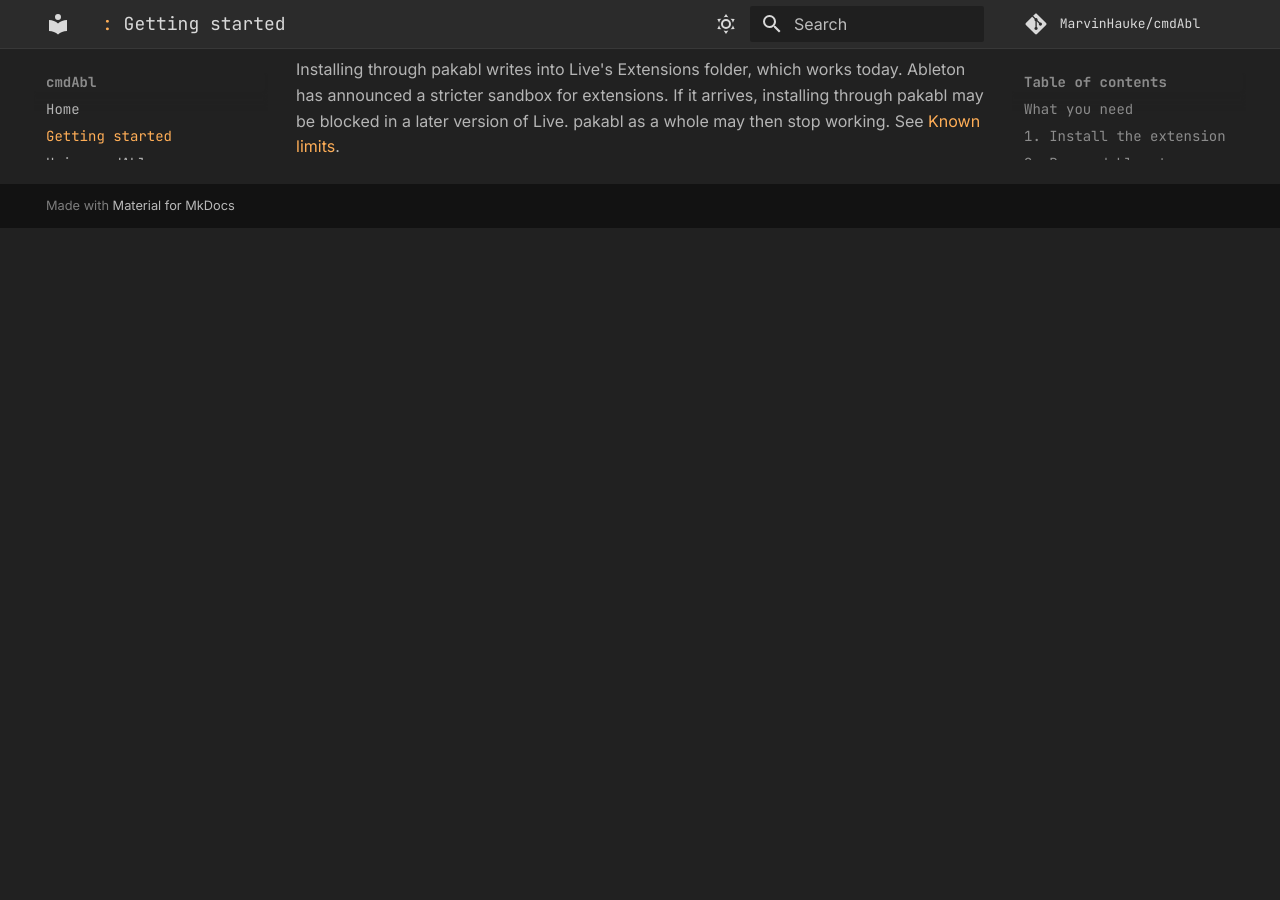
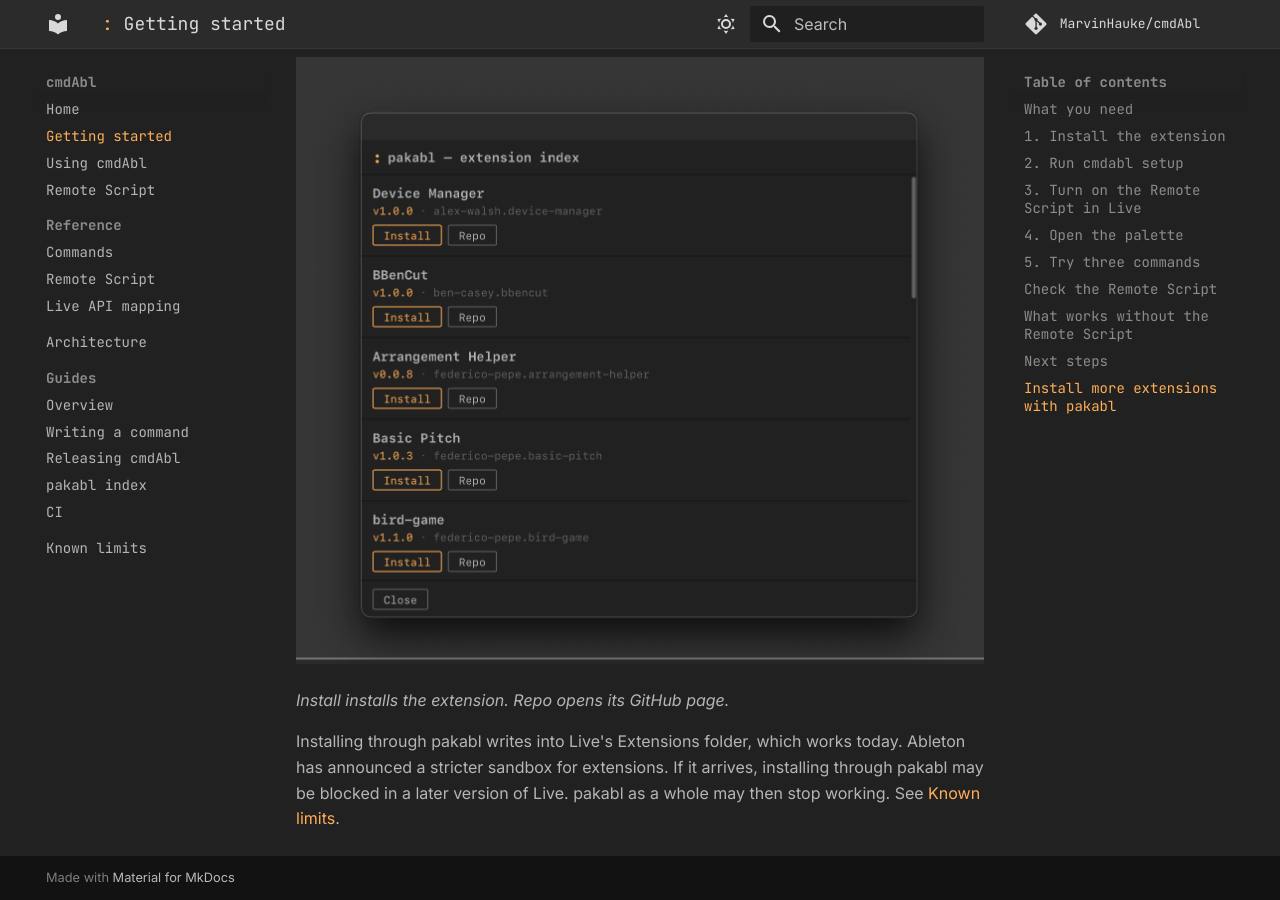
Before and after one commit to MarvinHauke/cmdAbl, an MkDocs documentation site: the page built from docs/getting-started.md, in a window 1280 px wide and 900 px high, scrolled down 5190 px. Built offline with MkDocs 1.6.1 and Material for MkDocs 9.7.7, drawn with Linux system fonts in a browser that asks for light colours; comment, search, counter and statistics services are not loaded; before the commit the page ends 5418 px from its top, so only the background shows below that.

Commit message:
docs: getting started shows the pakabl extension index
Co-Authored-By: Claude Haiku 5.5 <noreply@anthropic.com>

```diff
--- a/docs/getting-started.md
+++ b/docs/getting-started.md
@@ -139,6 +139,10 @@ pakabl installs Ableton Live extensions (`.ablx` files) from cmdAbl's curated li
 Run `pakabl update` once to fetch the list. Then `pakabl list` shows the extensions, with buttons to install,
 update or remove each one. Restart Live after a change.
 
+![The pakabl extension index window: a scrollable list of extensions, each with its name, version and id, and an Install and a Repo button for each, with a Close button at the bottom](assets/images/pakabl-list.png)
+
+*Install installs the extension. Repo opens its GitHub page.*
+
 Installing through pakabl writes into Live's Extensions folder, which works today. Ableton has announced a
 stricter sandbox for extensions. If it arrives, installing through pakabl may be blocked in a later version of
 Live. pakabl as a whole may then stop working. See [Known limits](limits.md).
```
Also changed, not shown: docs/assets/images/pakabl-list.png (added).
